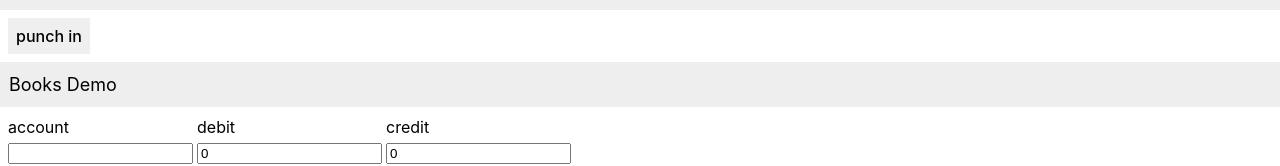
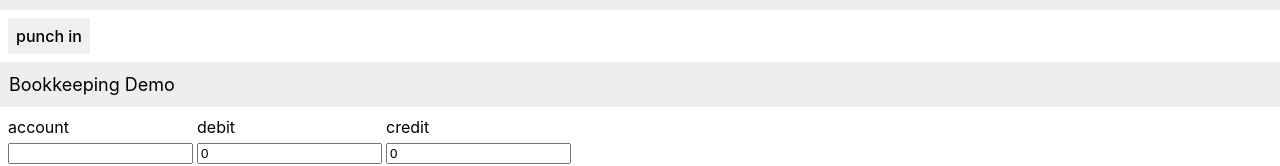
Before and after one commit to cruftbusters/bookeater, a React (Vite) app in the folder apps/webapp/: page / in a window 1280 px wide. Shown: the part 181-347 px from the top of the page. Built offline with nearby package versions, Linux system fonts and the light colour scheme.

Commit message:
rename books demo to bookkeeping demo

```diff
--- a/apps/webapp/src/App.tsx
+++ b/apps/webapp/src/App.tsx
@@ -1,4 +1,4 @@
-import BooksDemo from './BooksDemo'
+import BookkeepingDemo from './BookkeepingDemo'
 import TimekeepingDemo from './TimekeepingDemo'
 import Readme from './Readme'
 import Todo from './Todo'
@@ -8,7 +8,7 @@ function App() {
     <>
       <Readme />
       <TimekeepingDemo />
-      <BooksDemo />
+      <BookkeepingDemo />
       <Todo />
     </>
   )
--- a/apps/webapp/src/BooksDemo/index.tsx
+++ b/apps/webapp/src/BookkeepingDemo/index.tsx
@@ -15,7 +15,7 @@ type Entry = { account: string; debit: Amount; credit: Amount }
 
 type State = { entries: Entry[] }
 
-export default function BooksDemo() {
+export default function BookkeepingDemo() {
   const [state, setState] = useState<State>({
     entries: [defaultEntry],
   })
@@ -34,7 +34,7 @@ export default function BooksDemo() {
   return (
     <>
       <h1 className={cn(styles.dull, styles.header1, styles.gap_padding)}>
-        Books Demo
+        Bookkeeping Demo
       </h1>
       <div className={cn(styles.gap_margin)}>
         <div className={cn(styles.book_grid)}>
```
Also changed, not shown: apps/webapp/src/BookkeepingDemo/index.module.scss (renamed from apps/webapp/src/BooksDemo/index.module.scss), 1 other file (tests, documents, lock files or other folders).
